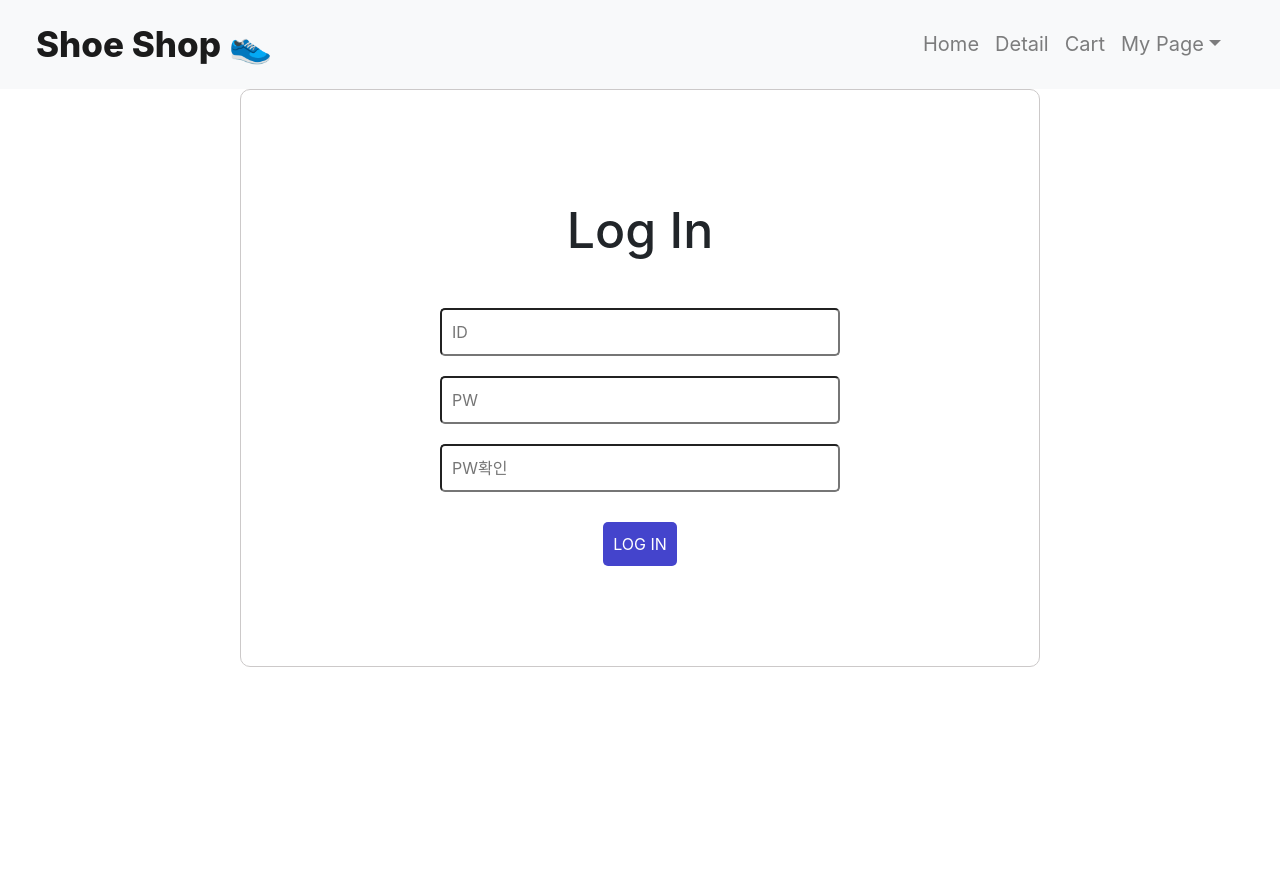
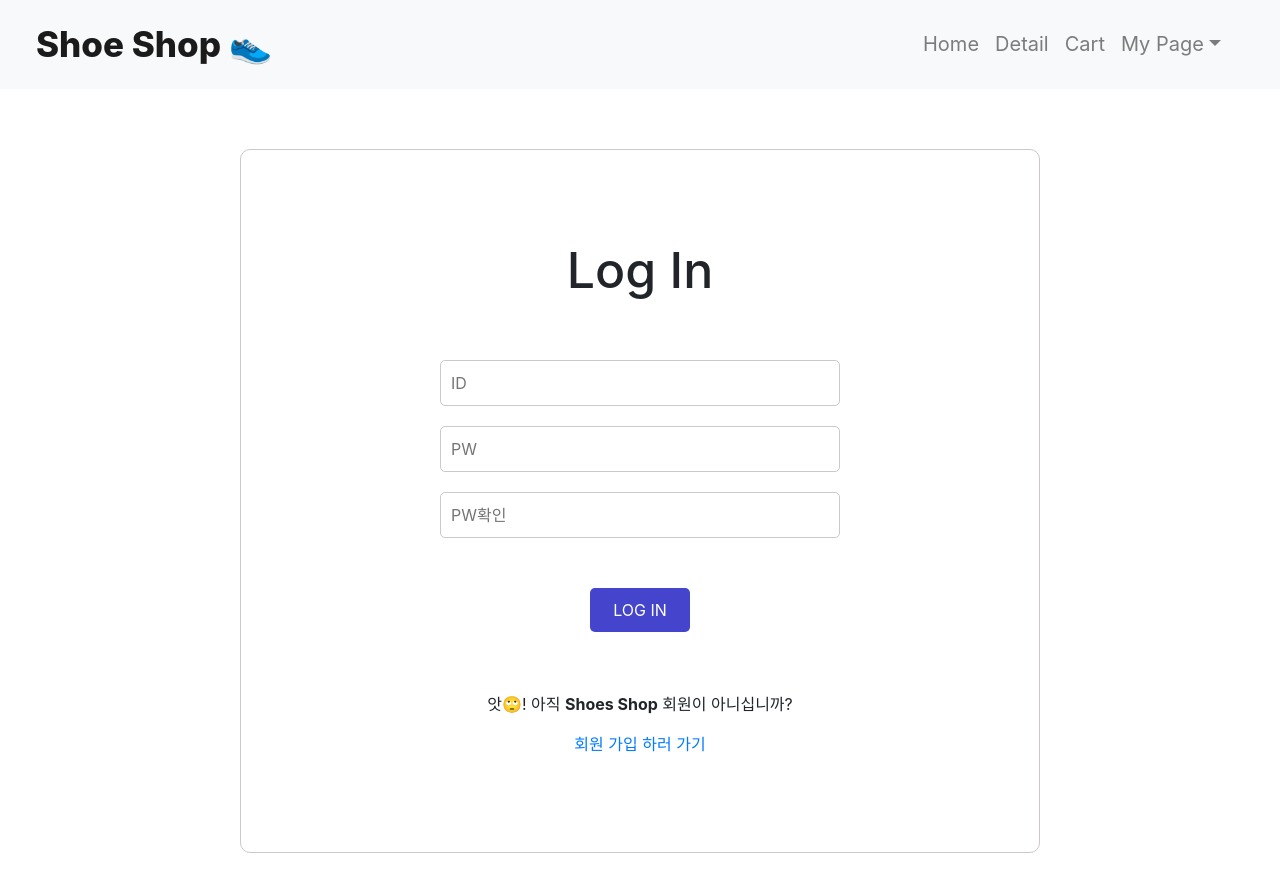
Before and after one commit to kirin059/React_shop, a React (Create React App) app: page /login in a window 1280 px wide. Shown: the top 892 px of the page. Before the commit the page ends 800 px from the top, so only its background shows below. Built offline with nearby package versions, Linux system fonts and the light colour scheme.

Commit message:
Add: 회원가입 연동

```diff
--- a/src/App.js
+++ b/src/App.js
@@ -30,7 +30,7 @@ function App() {
             <Nav.Link as={Link} to="/Cart">Cart</Nav.Link>
             <NavDropdown title="My Page" id="basic-nav-dropdown">
               <NavDropdown.Item> <Link to="/login" className="Link">Log In </Link></NavDropdown.Item>
-              <NavDropdown.Item><Link to="/" className="Link"> Sign up </Link></NavDropdown.Item>
+              <NavDropdown.Item><Link to="/signup" className="Link"> Sign up </Link></NavDropdown.Item>
             </NavDropdown>
           </Nav>
         </Navbar.Collapse>
--- a/src/component/Login/Login.js
+++ b/src/component/Login/Login.js
@@ -1,4 +1,5 @@
 import React from 'react';
+import { Link } from 'react-router-dom';
 import './Login.scss';
 
 const Login = () => {
@@ -12,7 +13,12 @@ const Login = () => {
                 <input placeholder="PW" />
                 <input placeholder="PW확인" />
             </div>
-            <button>LOG IN</button>
+            <button className="loginBtn">LOG IN</button>
+
+            <div className="footer">
+                <p>앗🙄! 아직 <strong>Shoes Shop</strong> 회원이 아니십니까?</p>
+                <p><Link to="/signup">회원 가입 하러 가기</Link></p>
+            </div>
         </div>
     );
 };
--- a/src/component/Login/Login.scss
+++ b/src/component/Login/Login.scss
@@ -3,7 +3,7 @@
     flex-direction: column;
     justify-content: center;
     align-items: center;
-    margin: auto;
+    margin: 60px auto;
     padding: 80px;
     width: 800px;
     border: 1px solid #ccc9c9;
@@ -13,7 +13,7 @@
         padding: 10px;
 
         h3 {
-            padding: 20px;
+            margin-bottom: 40px;
             font-size: 50px;
         }
     }
@@ -28,15 +28,22 @@
             margin: 10px;
             padding: 10px;
             width: 400px;
+            border: 1px solid #ccc9c9;
             border-radius: 5px;
         }
     }
-    button {
-        margin: 20px 0;
+
+    .loginBtn {
+        margin: 40px 0 0;
         padding: 10px;
+        width: 100px;
         color: #fff;
         background-color: rgb(68, 68, 204);
         border: 0;
         border-radius: 5px;
     }
+
+    .footer {
+        margin-top: 60px;
+    }
 }
```
